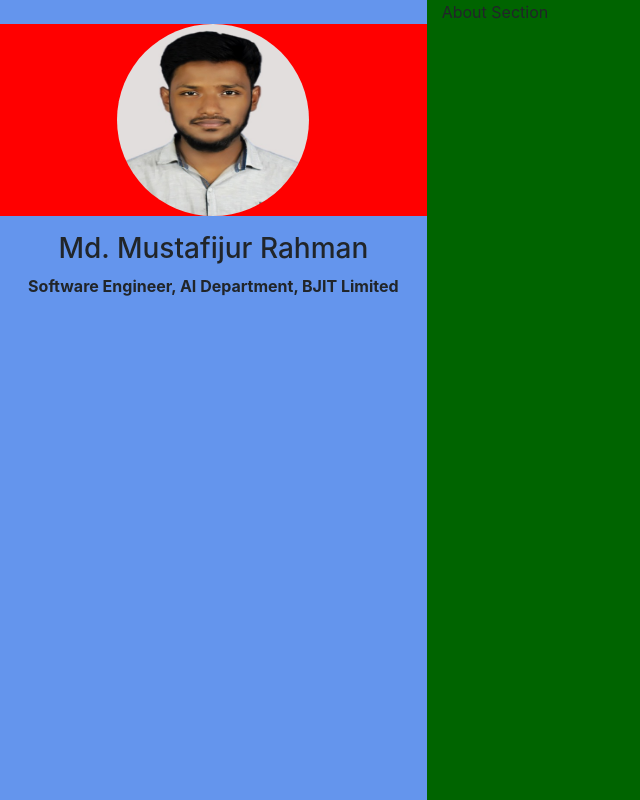
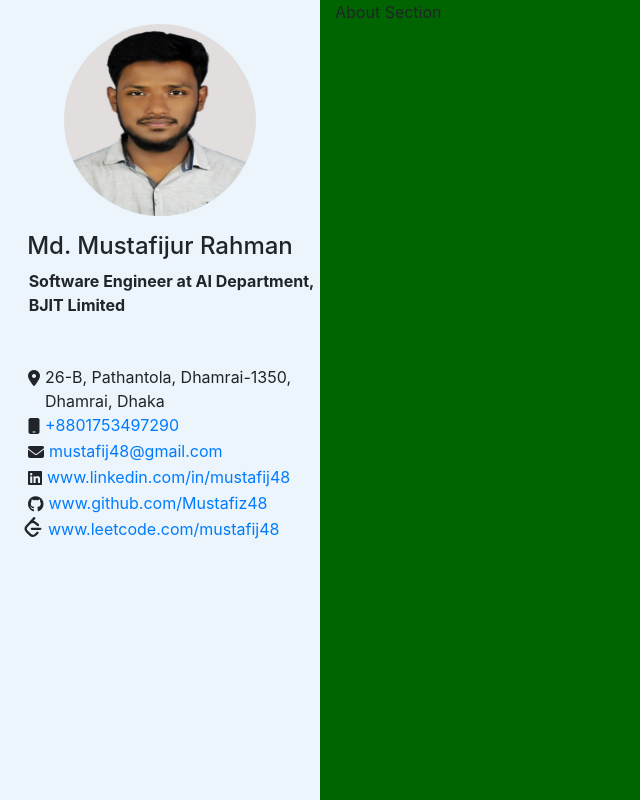
Before and after one commit to astro48boy/Portfolio, a FastAPI app: page / in a window 1280 px wide. Shown: the part 56-856 px from the top of the page, without its empty margins (0-640 px from the left). Run offline with FastAPI, Linux system fonts and the light colour scheme; some libraries are stand-ins or nearby versions.

Commit message:
Completed left side pannel
--Added contact info

```diff
--- a/templates/home.html
+++ b/templates/home.html
@@ -5,6 +5,8 @@
     <meta name="viewport" content="width=device-width, initial-scale=1">
     <title>Bootstrap demo</title>
     <link rel="stylesheet" href="https://cdn.jsdelivr.net/npm/bootstrap@4.0.0/dist/css/bootstrap.min.css" integrity="sha384-Gn5384xqQ1aoWXA+058RXPxPg6fy4IWvTNh0E263XmFcJlSAwiGgFAW/dAiS6JXm" crossorigin="anonymous">
+    <script src="https://kit.fontawesome.com/8baae0c348.js" crossorigin="anonymous"></script>
+
   </head>
   <body style="background-color: #EBF5FB;">
       <nav class="navbar navbar-expand-lg navbar-light bg-light">
@@ -31,8 +33,8 @@
       </nav>
 
     <div class="row ml-auto mr-auto" style="height: 100vh">
-      <div class="col-4" style="background-color: cornflowerblue">
-          <div class ="row justify-content-center mt-4 mb-3" style="background-color: red">
+      <div class="col-3">
+          <div class ="row justify-content-center mt-4 mb-3">
               <img src="http://localhost:8000/assets/mustafiz.jpg"
                    style="height:15vw;
                    width: 15vw;
@@ -40,13 +42,40 @@
               ">
           </div>
           <div class="row justify-content-center">
-              <h3> Md. Mustafijur Rahman</h3>
+              <h4> Md. Mustafijur Rahman</h4>
           </div>
-          <div class="row justify-content-center">
-              <b> Software Engineer, AI Department, BJIT Limited</b>
+          <div class="row justify-content-center mb-5 ml-2">
+              <b> Software Engineer at AI Department, </br>
+              BJIT Limited</b>
           </div>
+          <div class="row ml-2">
+              <i class="fa-solid fa-location-dot" style="padding:5px"></i>
+              26-B, Pathantola, Dhamrai-1350, </br>
+              Dhamrai, Dhaka
+          </div>
+          <div class="row ml-2">
+              <i class="fa-solid fa-mobile" style="padding:5px"></i>
+              <a href="tel:+8801753497290">+8801753497290</a>
+          </div>
+          <div class="row ml-2">
+              <i class="fa-solid fa-envelope" style="padding:5px"></i>
+              <a href="mailto:mustafij48@gmail.com">mustafij48@gmail.com</a>
+          </div>
+          <div class="row ml-2">
+              <i class="fa-brands fa-linkedin" style="padding:5px"></i>
+              <a href="https://www.linkedin.com/in/mustafij48/">www.linkedin.com/in/mustafij48</a>
+          </div>
+          <div class="row ml-2">
+              <i class="fa-brands fa-github" style="padding:5px"></i>
+              <a href="https://www.github.com/Mustafiz48">www.github.com/Mustafiz48</a>
+          </div>
+          <div class="row ml-2">
+            <svg xmlns="http://www.w3.org/2000/svg" width="20" height="20" viewBox="0 0 24 24"><path fill="currentColor" d="M13.483 0a1.374 1.374 0 0 0-.961.438L7.116 6.226l-3.854 4.126a5.266 5.266 0 0 0-1.209 2.104a5.35 5.35 0 0 0-.125.513a5.527 5.527 0 0 0 .062 2.362a5.83 5.83 0 0 0 .349 1.017a5.938 5.938 0 0 0 1.271 1.818l4.277 4.193l.039.038c2.248 2.165 5.852 2.133 8.063-.074l2.396-2.392c.54-.54.54-1.414.003-1.955a1.378 1.378 0 0 0-1.951-.003l-2.396 2.392a3.021 3.021 0 0 1-4.205.038l-.02-.019l-4.276-4.193c-.652-.64-.972-1.469-.948-2.263a2.68 2.68 0 0 1 .066-.523a2.545 2.545 0 0 1 .619-1.164L9.13 8.114c1.058-1.134 3.204-1.27 4.43-.278l3.501 2.831c.593.48 1.461.387 1.94-.207a1.384 1.384 0 0 0-.207-1.943l-3.5-2.831c-.8-.647-1.766-1.045-2.774-1.202l2.015-2.158A1.384 1.384 0 0 0 13.483 0zm-2.866 12.815a1.38 1.38 0 0 0-1.38 1.382a1.38 1.38 0 0 0 1.38 1.382H20.79a1.38 1.38 0 0 0 1.38-1.382a1.38 1.38 0 0 0-1.38-1.382z"/></svg>
+            <a style="padding-left: 5px" href="https://leetcode.com/mustafij48/">www.leetcode.com/mustafij48</a>
+          </div>
+
       </div>
-      <div class="col-8" style="background-color: darkgreen">About Section</div>
+      <div class="col-9" style="background-color: darkgreen">About Section</div>
     </div>
   </body>
 
```
